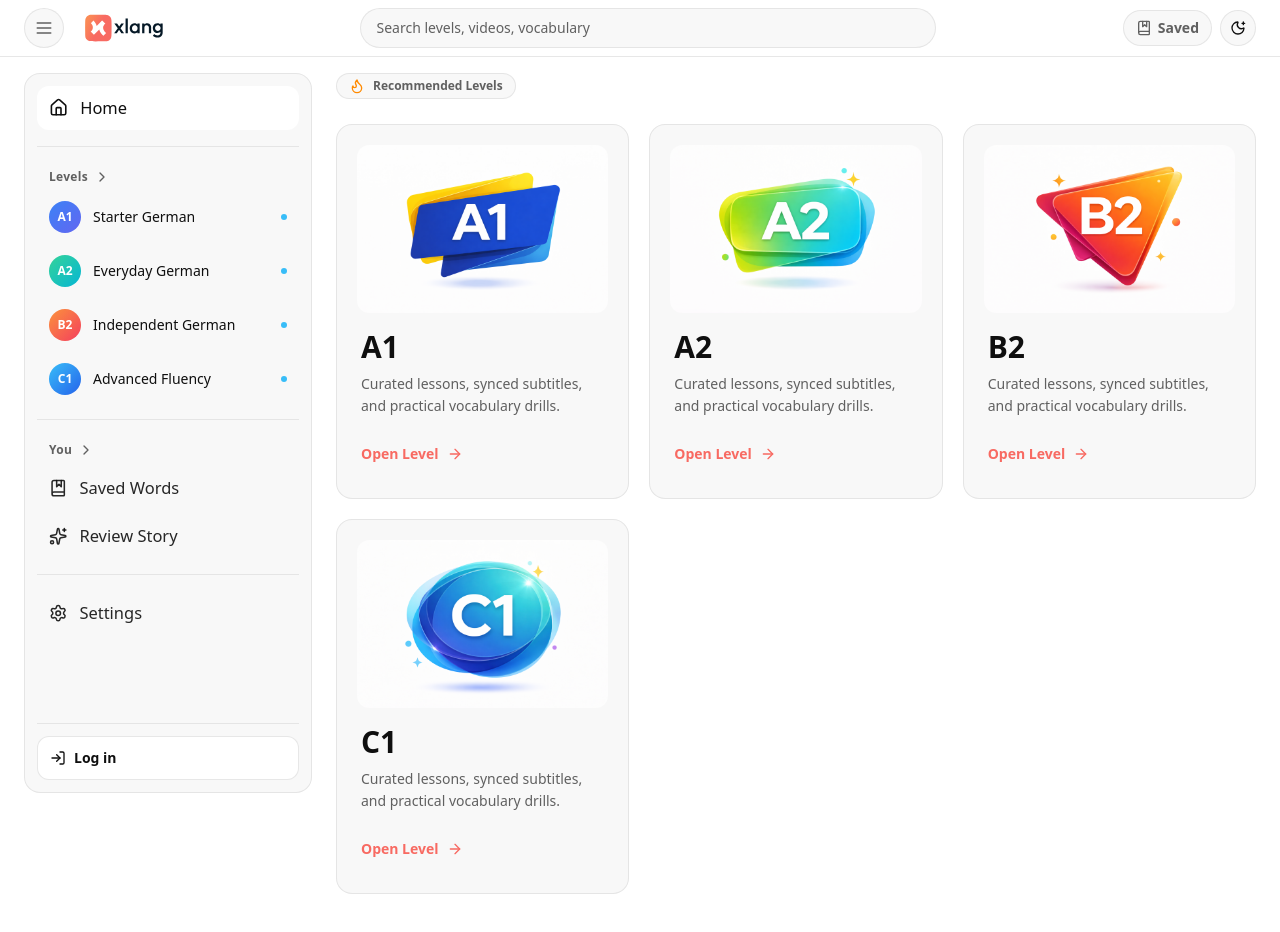
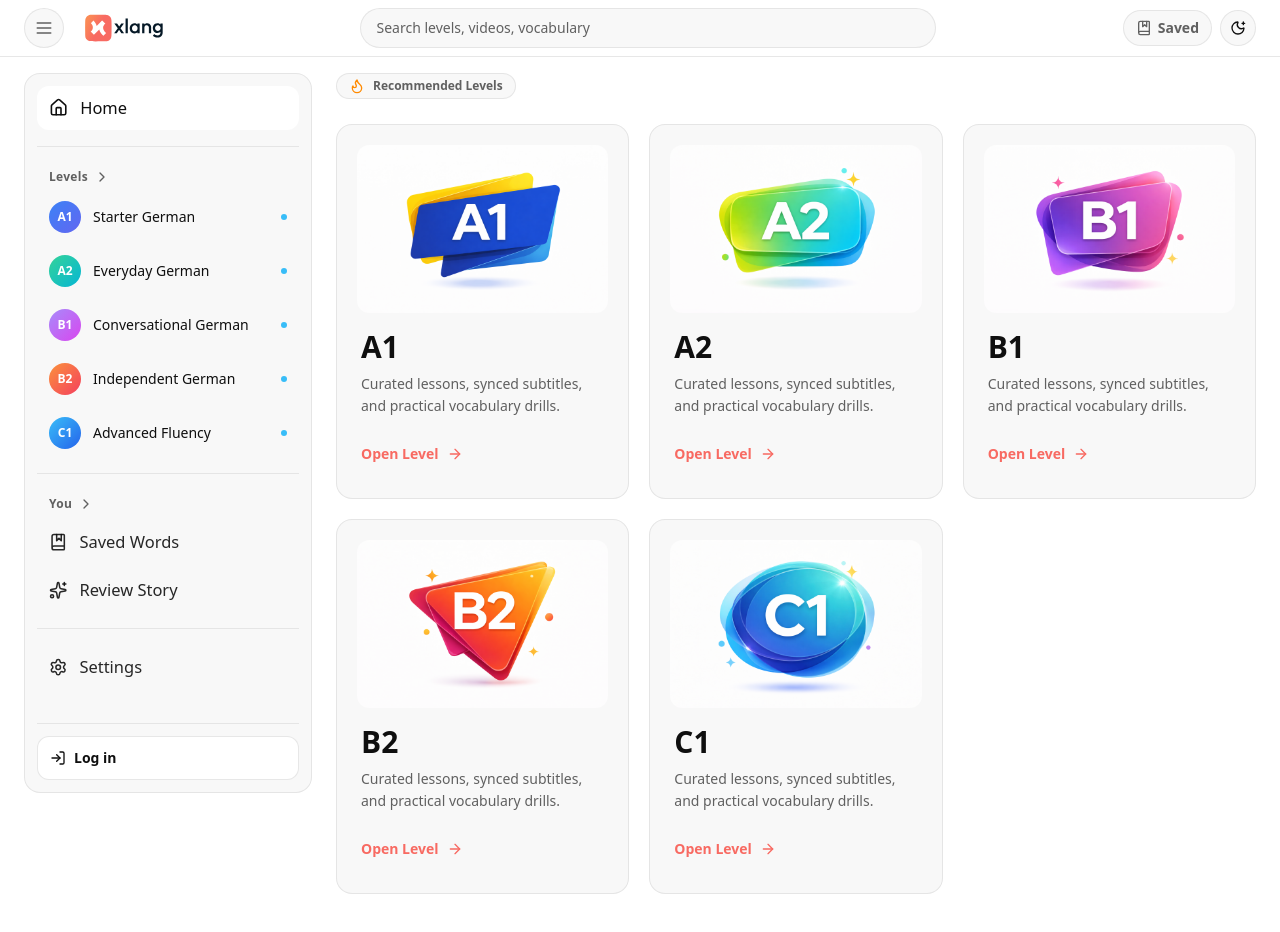
Before and after one commit to ibrahimolalere/xlang, a Next.js app: page / in a window 1280 px wide. Shown: the top 932 px of the page. Built offline with nearby package versions, Linux system fonts and the light colour scheme; no server answers.

Commit message:
Add B1 level and wire B1 card asset

```diff
--- a/components/app-shell.tsx
+++ b/components/app-shell.tsx
@@ -91,6 +91,7 @@ function LearnerShell({ children }: AppShellProps) {
   const levelInfo: Record<(typeof LEVELS)[number], { subtitle: string; tone: string }> = {
     A1: { subtitle: 'Starter German', tone: 'from-blue-500 to-indigo-500' },
     A2: { subtitle: 'Everyday German', tone: 'from-emerald-400 to-cyan-500' },
+    B1: { subtitle: 'Conversational German', tone: 'from-violet-400 to-fuchsia-500' },
     B2: { subtitle: 'Independent German', tone: 'from-orange-400 to-rose-500' },
     C1: { subtitle: 'Advanced Fluency', tone: 'from-sky-400 to-blue-600' }
   };
--- a/lib/constants.ts
+++ b/lib/constants.ts
@@ -1,10 +1,11 @@
 import type { LevelName } from '@/types/database';
 
-export const LEVELS: LevelName[] = ['A1', 'A2', 'B2', 'C1'];
+export const LEVELS: LevelName[] = ['A1', 'A2', 'B1', 'B2', 'C1'];
 
 export const LEVEL_CARD_IMAGE: Record<LevelName, string> = {
   A1: '/levels/A1.png',
   A2: '/levels/A2.png',
+  B1: '/levels/B1.png',
   B2: '/levels/B2.png',
   C1: '/levels/C1.png'
 };
--- a/types/database.ts
+++ b/types/database.ts
@@ -1,4 +1,4 @@
-export type LevelName = 'A1' | 'A2' | 'B2' | 'C1';
+export type LevelName = 'A1' | 'A2' | 'B1' | 'B2' | 'C1';
 
 export interface Level {
   id: string;
```
Also changed, not shown: public/levels/B1.png (added).
